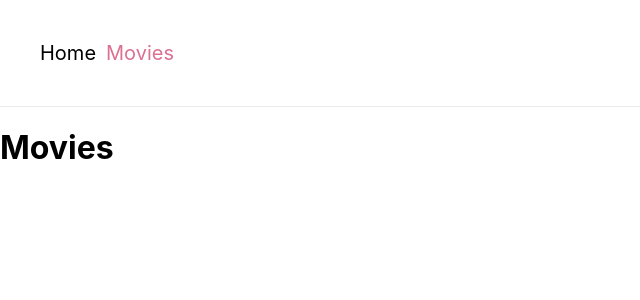
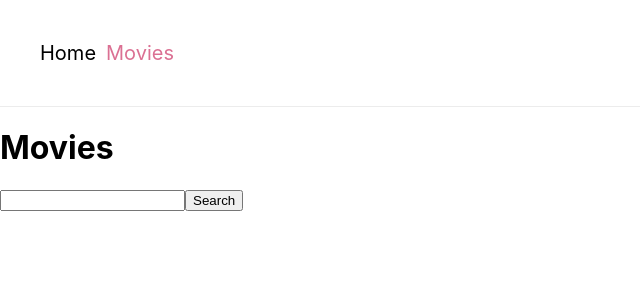
Before and after one commit to IgorO-projects/goit-react-hw-04-movies, a React (Create React App) app: page /movies in a window 1280 px wide. Shown: the top 300 px of the page, without its empty margins (0-640 px from the left). Built offline with nearby package versions, Linux system fonts and the light colour scheme.

Commit message:
ongoingmovies

```diff
--- a/src/services/ServiceApi/ServiceApi.jsx
+++ b/src/services/ServiceApi/ServiceApi.jsx
@@ -1,14 +1,22 @@
 import axios from "axios";
+import { Component } from "react";
 
 const BASE_URL = 'https://api.themoviedb.org/';
 const API_KEY = '87fb620a73370ec44b96cc9a35d2b84f';
 // const API_KEYv4 = '8eyJhbGciOiJIUzI1NiJ9.eyJhdWQiOiI4N2ZiNjIwYTczMzcwZWM0NGI5NmNjOWEzNWQyYjg0ZiIsInN1YiI6IjYwOTkyMmQ5OTdlYWI0MDAzZGQxMWJmZiIsInNjb3BlcyI6WyJhcGlfcmVhZCJdLCJ2ZXJzaW9uIjoxfQ.Ze-EioKelB-U19Np5TnUty6nxhvdJlFk16k2CF-ZC4A';
 
-const fetchApi = () => {
-    return (
-        axios.get(`${BASE_URL}3/trending/movie/day?api_key=${API_KEY}`)
-    )
+class ServiceApi extends Component {
 
+    async getTrendingMovies () {
+        const response = await axios.get(`${BASE_URL}3/trending/movie/day?api_key=${API_KEY}`)
+        return response;
+    }
+
+    async getQueryMovies ( query ) {
+        const response = await axios.get(`${BASE_URL}3/search/movie?api_key=${API_KEY}&language=en-US&query=${query}&page=1&include_adult=false`)
+        return response;
+    }
 }
 
-export default { fetchApi };
+const FetchApi = new ServiceApi();
+export default FetchApi;
--- /dev/null
+++ b/src/services/ServiceApi/index.js
@@ -0,0 +1 @@
+export { default } from './ServiceApi.jsx';
--- a/src/views/HomePage/HomePage.jsx
+++ b/src/views/HomePage/HomePage.jsx
@@ -1,7 +1,6 @@
 import { Component } from "react";
-import ServiceApi from '../../services/ServiceApi/ServiceApi.jsx';
+import FetchApi from '../../services/ServiceApi';
 import MovieList from '../../components/MovieList';
-
 
 export default class HomePage extends Component {
     state = {
@@ -11,13 +10,14 @@ export default class HomePage extends Component {
     componentDidMount() {
         this.fetchTrendingMowies();
       }
-      fetchTrendingMowies = () => {
-        ServiceApi.fetchApi()
+
+    fetchTrendingMowies = () => {
+        FetchApi.getTrendingMovies()
         .then(response => {
             this.setState({ movies: response.data.results });
             console.log(this.state.movies)
         });
-      }
+    }
 
     render() {
         const { movies } = this.state;
--- a/src/views/Movies/Movies.jsx
+++ b/src/views/Movies/Movies.jsx
@@ -1,4 +1,5 @@
 import { Component } from "react";
+import FetchApi from '../../services/ServiceApi';
 
 export default class Movies extends Component {
     state = {
@@ -6,9 +7,32 @@ export default class Movies extends Component {
         movies: [],
     }
 
+    handleSubmit = event => {
+        event.preventDefault();
+        this.fetchMoviesByQuery(this.state.query)
+    }
+
+    handleChange = ({ currentTarget }) => {
+        this.setState({ query: currentTarget.value })
+    }
+
+    fetchMoviesByQuery = query => {
+        FetchApi.getQueryMovies(query)
+        .then(({ data }) => console.log(data.results))
+    }
+
     render() {
         return(
+            <>
             <h1>Movies</h1>
+            <form onSubmit={this.handleSubmit}>
+                <input
+                type="text"
+                onChange={this.handleChange}
+                value={this.state.query}/>
+                <button>Search</button>
+            </form>
+            </>
         )
     }
 }
```
